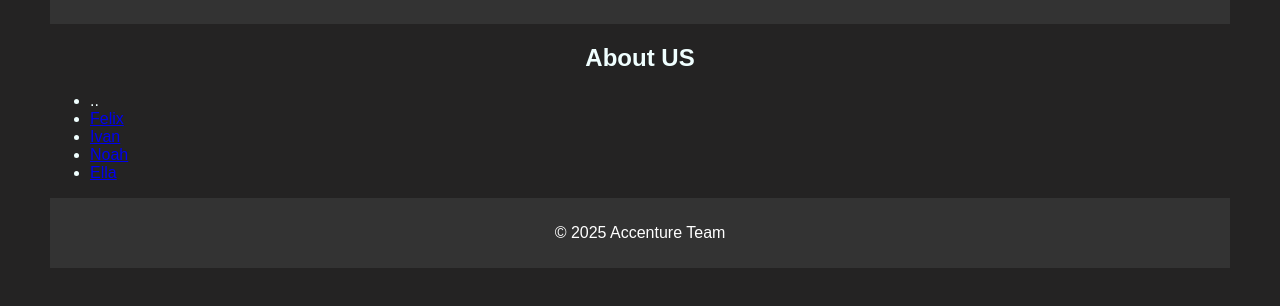
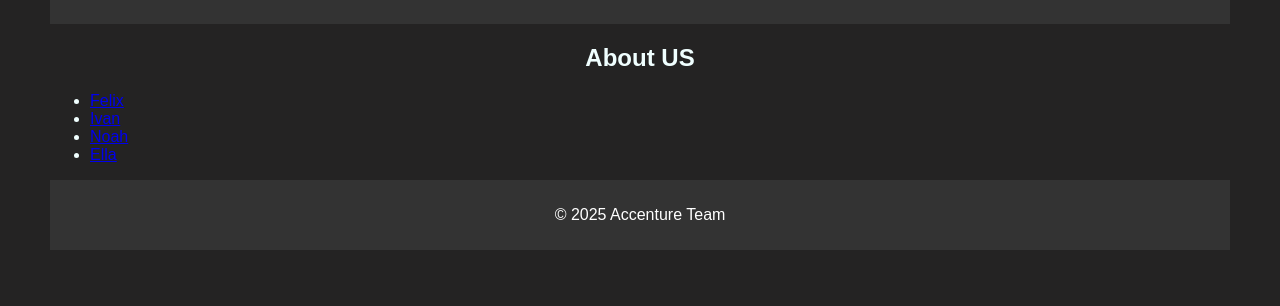
Before and after one commit to ACN-schuelerpraktikum/.github, a plain HTML site: page team-presentation/teammates/Team.html in a window 1280 px wide. Shown: the part 160-466 px from the top of the page. Drawn offline with Linux system fonts and the light colour scheme.

Commit message:
Update Team.html

```diff
--- a/team-presentation/teammates/Team.html
+++ b/team-presentation/teammates/Team.html
@@ -25,7 +25,6 @@
   <main>
     <h2>About US</h2>
     <ul>
-      <li>..</li>
       <li><a href="felix.html">Felix</a></li>
       <li><a href="ivan.html">Ivan</a></li>
       <li><a href="Noah.html">Noah</a></li>
```
